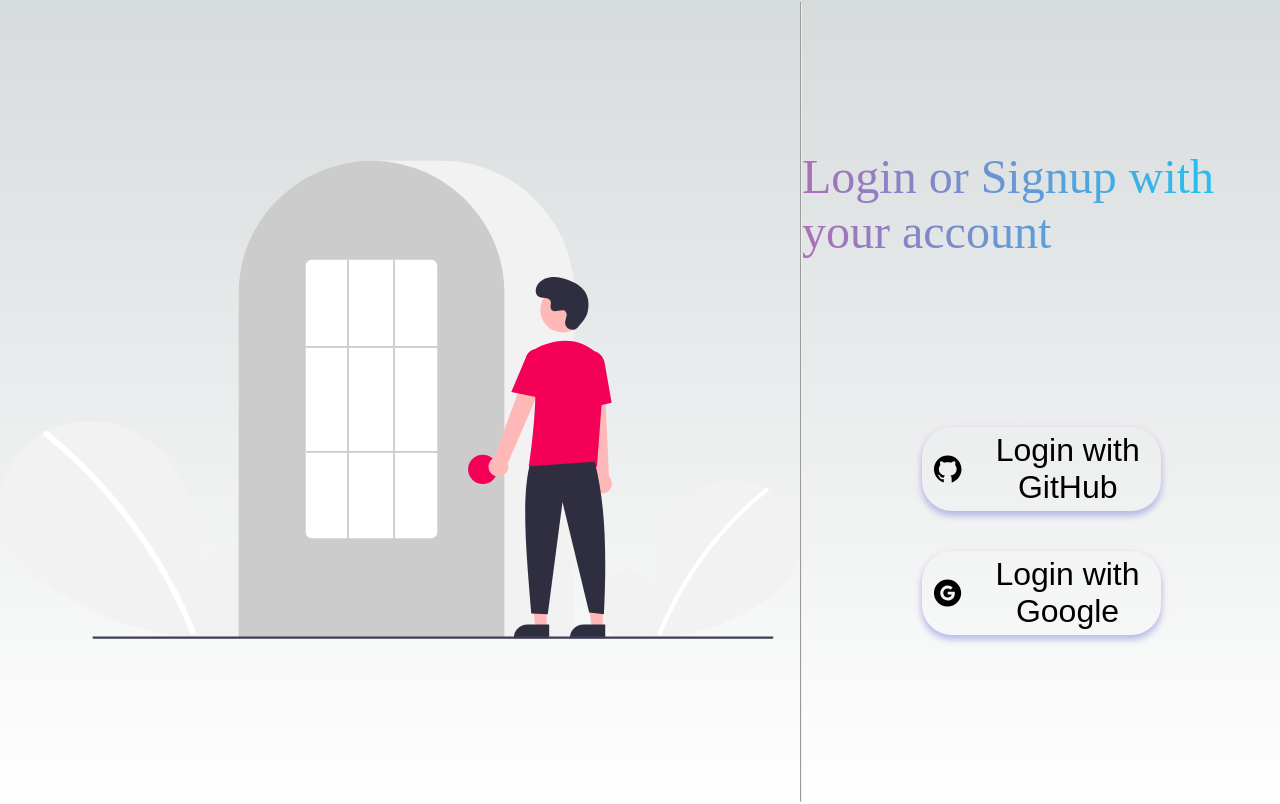
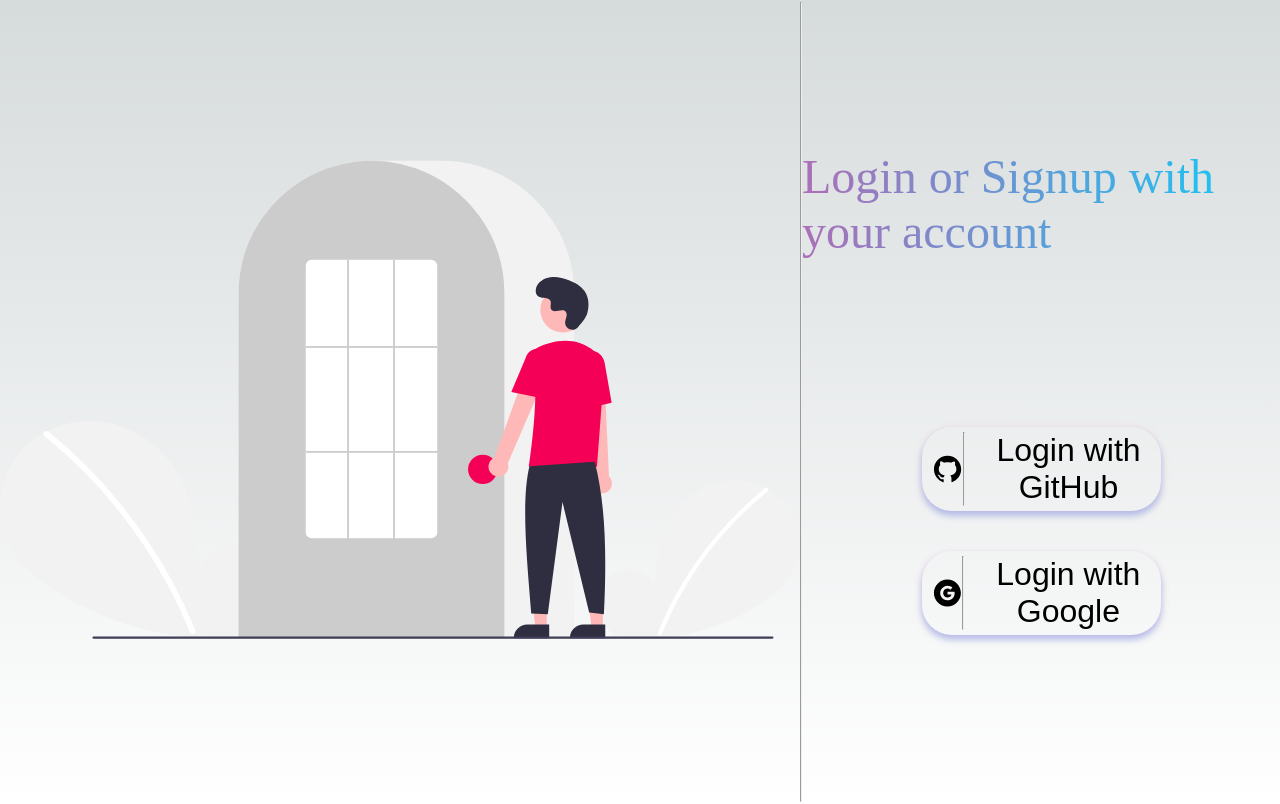
Before and after one commit to Harsh3305/Hinterest, a Next.js app: page /login in a window 1280 px wide. Built offline with nearby package versions, Linux system fonts and the light colour scheme; no server answers.

Commit message:
Improve login page (#2)

```diff
--- a/src/pages/login.js
+++ b/src/pages/login.js
@@ -36,6 +36,7 @@ export default function Login({projectId}) {
                     account.createOAuth2Session('github');
                 }}>
                     <AiFillGithub/>
+                    <hr className={styles.innerDivider}/>
                     <div className={styles.loginButtonTitle}>
                         Login with GitHub
                     </div>
@@ -44,6 +45,7 @@ export default function Login({projectId}) {
                     account.createOAuth2Session('google');
                 }}>
                     <AiFillGoogleCircle/>
+                    <hr className={styles.innerDivider}/>
                     <div className={styles.loginButtonTitle}>
                         Login with Google
                     </div>
--- a/src/styles/Login.module.css
+++ b/src/styles/Login.module.css
@@ -48,10 +48,14 @@
 }
 .loginButton:hover {
     box-shadow: var(--box-shadow-hover);
+    color: var(--highlight-color);
 }
 .loginButtonTitle {
     margin-left: 10%;
     font-size: xx-large;
+}
+.innerDivider {
+    height: 100%;
 }
 @keyframes background_text_color_animation {
     0% {
--- a/src/styles/globals.css
+++ b/src/styles/globals.css
@@ -4,7 +4,7 @@
   --font-mono: ui-monospace, Menlo, Monaco, 'Cascadia Mono', 'Segoe UI Mono',
     'Roboto Mono', 'Oxygen Mono', 'Ubuntu Monospace', 'Source Code Pro',
     'Fira Mono', 'Droid Sans Mono', 'Courier New', monospace;
-
+  --highlight-color: #735DF0;
   --primary-color: #e30000;
   --gradient-primary: linear-gradient(90deg, #735DF0, #FA4197, #0BCDFA);
 
```
